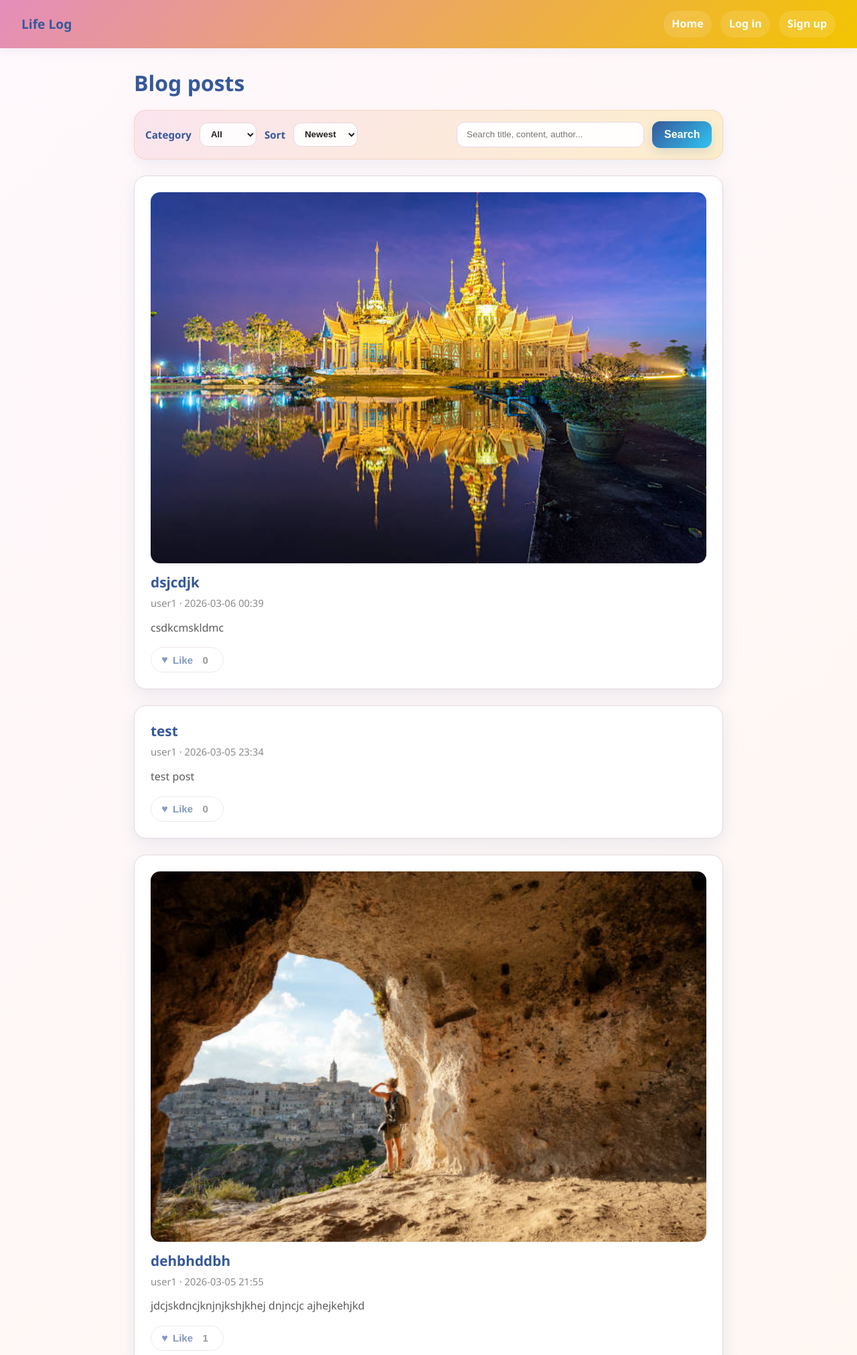
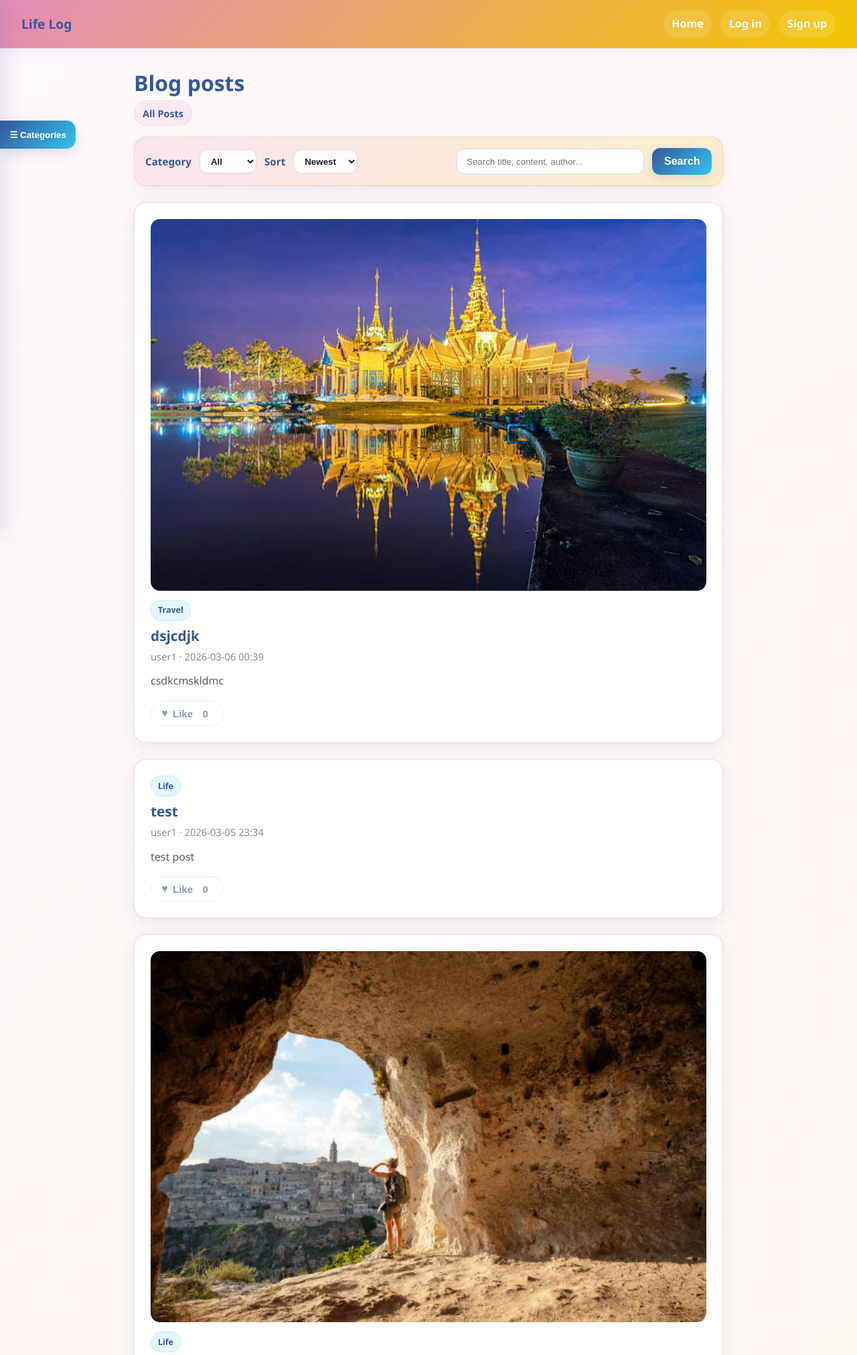
Before and after one commit to Qitan666/life_log, a Django app: page / in a window 1280 px wide. Shown: the top 2023 px of the page at 67% size. Run offline with Django 5.2, Linux system fonts and the light colour scheme; data comes from the database, SQL or seed files in the repository; both versions use the stored data as it was after the commit.

Commit message:
add a category sidebar

```diff
--- a/blog/views.py
+++ b/blog/views.py
@@ -7,11 +7,18 @@ from django.http import JsonResponse
 from .models import Post, Comment
 from .forms import PostForm, CommentForm
 
+from django.shortcuts import render
+from django.db.models import Q, Count
+from django.core.paginator import Paginator
+from .models import Post
+
+
 def post_list(request):
     qs = Post.objects.filter(is_published=True)
+
     category = request.GET.get('category', '').strip()
     q = request.GET.get('q', '').strip()
-    sort = request.GET.get('sort', 'new').strip()  # new / old / popular
+    sort = request.GET.get('sort', 'new').strip()
 
     if category:
         qs = qs.filter(category=category)
@@ -26,9 +33,8 @@ def post_list(request):
     if sort == 'old':
         qs = qs.order_by('created_at')
     elif sort == 'popular':
-        # 如果你还没做 likes，就先按 created_at 退化处理
         if hasattr(Post, 'likes'):
-            qs = qs.order_by('-likes__count', '-created_at')
+            qs = qs.annotate(like_total=Count('likes')).order_by('-like_total', '-created_at')
         else:
             qs = qs.order_by('-created_at')
     else:
@@ -37,9 +43,15 @@ def post_list(request):
     paginator = Paginator(qs, 8)
     page_number = request.GET.get('page')
     page_obj = paginator.get_page(page_number)
+
     categories = Post.CATEGORY_CHOICES
+
+    current_category_label = 'All Posts'
+    if category:
+        category_map = dict(Post.CATEGORY_CHOICES)
+        current_category_label = category_map.get(category, 'Filtered Posts')
+
     liked_post_ids = set()
-
     if request.user.is_authenticated and hasattr(request.user, 'liked_posts'):
         liked_post_ids = set(request.user.liked_posts.values_list('id', flat=True))
 
@@ -47,6 +59,7 @@ def post_list(request):
         'page_obj': page_obj,
         'categories': categories,
         'selected_category': category,
+        'current_category_label': current_category_label,
         'q': q,
         'sort': sort,
         'liked_post_ids': liked_post_ids,
--- a/static/css/site.css
+++ b/static/css/site.css
@@ -880,3 +880,167 @@ input[type="checkbox"] {
         max-width: 100%;
     }
 }
+
+/* ===== Sidebar category ===== */
+.category-handle {
+    position: fixed;
+    left: 0;
+    top: 180px;
+    z-index: 50;
+
+    border: none;
+    border-radius: 0 14px 14px 0;
+    padding: 0.85rem 0.9rem;
+    background: linear-gradient(135deg, var(--site-primary) 0%, var(--site-cyan) 100%);
+    color: #fff;
+    font-weight: 700;
+    cursor: pointer;
+    box-shadow: 0 8px 18px rgba(53, 88, 154, 0.16);
+    transition: transform 0.18s ease, box-shadow 0.18s ease;
+}
+
+.category-handle:hover {
+    transform: translateX(2px);
+    box-shadow: 0 10px 22px rgba(53, 88, 154, 0.20);
+}
+
+.category-sidebar {
+    position: fixed;
+    top: 0;
+    left: 0;
+    width: 280px;
+    max-width: 85vw;
+    height: 100vh;
+    z-index: 60;
+
+    background: linear-gradient(180deg, #FFF8FC 0%, #FDF7EC 100%);
+    border-right: 1px solid rgba(233, 120, 42, 0.16);
+    box-shadow: 10px 0 28px rgba(53, 88, 154, 0.12);
+
+    transform: translateX(-100%);
+    transition: transform 0.28s ease;
+}
+
+.category-sidebar.open {
+    transform: translateX(0);
+}
+
+.category-sidebar-inner {
+    padding: 1.25rem 1rem;
+}
+
+.category-sidebar-head {
+    display: flex;
+    align-items: center;
+    justify-content: space-between;
+    gap: 1rem;
+    margin-bottom: 1rem;
+}
+
+.category-sidebar-head h3 {
+    margin: 0;
+    color: var(--site-primary);
+    font-size: 1.15rem;
+}
+
+.category-close-btn {
+    border: none;
+    background: transparent;
+    color: var(--site-primary);
+    font-size: 1.5rem;
+    line-height: 1;
+    cursor: pointer;
+}
+
+.category-nav {
+    display: flex;
+    flex-direction: column;
+    gap: 0.45rem;
+}
+
+.category-link {
+    display: block;
+    padding: 0.75rem 0.9rem;
+    border-radius: 12px;
+    color: var(--site-primary);
+    font-weight: 700;
+    background: rgba(255, 255, 255, 0.72);
+    border: 1px solid rgba(53, 88, 154, 0.06);
+}
+
+.category-link:hover {
+    color: var(--site-primary);
+    background: rgba(229, 141, 187, 0.12);
+}
+
+.category-link.active {
+    background: linear-gradient(135deg, rgba(229, 141, 187, 0.18) 0%, rgba(243, 196, 0, 0.18) 100%);
+    border-color: rgba(233, 120, 42, 0.18);
+    box-shadow: 0 6px 16px rgba(53, 88, 154, 0.06);
+}
+
+.category-backdrop {
+    position: fixed;
+    inset: 0;
+    z-index: 55;
+    background: rgba(31, 31, 31, 0.18);
+    opacity: 0;
+    visibility: hidden;
+    transition: opacity 0.25s ease, visibility 0.25s ease;
+}
+
+.category-backdrop.show {
+    opacity: 1;
+    visibility: visible;
+}
+
+/* ===== Current category display ===== */
+.page-head-row {
+    display: flex;
+    justify-content: space-between;
+    align-items: center;
+    gap: 1rem;
+    margin-bottom: 1rem;
+}
+
+.current-category-chip {
+    display: inline-flex;
+    align-items: center;
+    gap: 0.4rem;
+    padding: 0.4rem 0.75rem;
+    border-radius: 999px;
+    background: rgba(229, 141, 187, 0.14);
+    border: 1px solid rgba(229, 141, 187, 0.22);
+    color: var(--site-primary);
+    font-weight: 700;
+    font-size: 0.9rem;
+}
+
+/* ===== Post category badge ===== */
+.post-card-topline {
+    margin-bottom: 0.55rem;
+}
+
+.post-category-badge {
+    display: inline-block;
+    padding: 0.28rem 0.62rem;
+    border-radius: 999px;
+    background: rgba(50, 196, 242, 0.14);
+    color: var(--site-primary);
+    font-size: 0.78rem;
+    font-weight: 700;
+    border: 1px solid rgba(50, 196, 242, 0.20);
+}
+
+@media (max-width: 640px) {
+    .category-handle {
+        top: 150px;
+        padding: 0.75rem 0.8rem;
+        font-size: 0.9rem;
+    }
+
+    .page-head-row {
+        flex-direction: column;
+        align-items: flex-start;
+    }
+}
--- a/static/js/site.js
+++ b/static/js/site.js
@@ -1,4 +1,5 @@
 document.addEventListener("DOMContentLoaded", function () {
+    // ===== Like button =====
     const likeButtons = document.querySelectorAll(".like-btn");
     const csrfTokenMeta = document.querySelector('meta[name="csrf-token"]');
     const csrfToken = csrfTokenMeta ? csrfTokenMeta.getAttribute("content") : "";
@@ -42,8 +43,38 @@ document.addEventListener("DOMContentLoaded", function () {
                 void button.offsetWidth;
                 button.classList.add("pop");
             } catch (error) {
-                console.error(error);
+                console.error("like error:", error);
             }
         });
     });
+
+    // ===== Sidebar toggle =====
+    const sidebar = document.getElementById("categorySidebar");
+    const sidebarToggle = document.getElementById("sidebarToggle");
+    const sidebarClose = document.getElementById("sidebarClose");
+    const sidebarBackdrop = document.getElementById("sidebarBackdrop");
+
+    function openSidebar() {
+        if (!sidebar) return;
+        sidebar.classList.add("open");
+        if (sidebarBackdrop) sidebarBackdrop.classList.add("show");
+    }
+
+    function closeSidebar() {
+        if (!sidebar) return;
+        sidebar.classList.remove("open");
+        if (sidebarBackdrop) sidebarBackdrop.classList.remove("show");
+    }
+
+    if (sidebarToggle) {
+        sidebarToggle.addEventListener("click", openSidebar);
+    }
+
+    if (sidebarClose) {
+        sidebarClose.addEventListener("click", closeSidebar);
+    }
+
+    if (sidebarBackdrop) {
+        sidebarBackdrop.addEventListener("click", closeSidebar);
+    }
 });
--- a/templates/blog/post_list.html
+++ b/templates/blog/post_list.html
@@ -1,18 +1,60 @@
 {% extends 'base.html' %}
 {% block title %}Home - Life Log{% endblock %}
+
 {% block content %}
 
-<h1 class="section-title">Blog posts</h1>
+<button type="button" id="sidebarToggle" class="category-handle" aria-label="Open category sidebar">
+    ☰ Categories
+</button>
+
+<aside id="categorySidebar" class="category-sidebar">
+    <div class="category-sidebar-inner">
+        <div class="category-sidebar-head">
+            <h3>Post Categories</h3>
+            <button type="button" id="sidebarClose" class="category-close-btn" aria-label="Close sidebar">×</button>
+        </div>
+
+        <nav class="category-nav">
+            <a href="{% url 'blog:post_list' %}?q={{ q }}&sort={{ sort }}"
+               class="category-link {% if not selected_category %}active{% endif %}">
+                All Posts
+            </a>
+
+            {% for value, label in categories %}
+                <a href="{% url 'blog:post_list' %}?category={{ value }}&q={{ q }}&sort={{ sort }}"
+                   class="category-link {% if selected_category == value %}active{% endif %}">
+                    {{ label }}
+                </a>
+            {% endfor %}
+        </nav>
+    </div>
+</aside>
+
+<div id="sidebarBackdrop" class="category-backdrop"></div>
+
+<div class="page-head-row">
+    <div>
+        <h1 class="section-title" style="margin-bottom: 0.4rem;">Blog posts</h1>
+        <div class="current-category-chip">{{ current_category_label }}</div>
+    </div>
+</div>
 
 <form class="filter-bar" method="get" action="">
     <div class="filter-left">
         <label class="filter-label" for="category">Category</label>
         <select id="category" name="category" class="filter-select">
-            <option value="">All</option>
-            {% for value,label in categories %}
-                <option value="{{ value }}" {% if selected_category == value %}selected{% endif %}>
-                    {{ label }}
-                </option>
+            {% if not selected_category %}
+                <option value="" selected>All</option>
+            {% else %}
+                <option value="">All</option>
+            {% endif %}
+
+            {% for value, label in categories %}
+                {% if selected_category == value %}
+                    <option value="{{ value }}" selected>{{ label }}</option>
+                {% else %}
+                    <option value="{{ value }}">{{ label }}</option>
+                {% endif %}
             {% endfor %}
         </select>
 
@@ -61,13 +103,20 @@
                 {% if post.image %}
                     <img src="{{ post.image.url }}" alt="{{ post.title }}" class="post-image">
                 {% endif %}
+
+                <div class="post-card-topline">
+                    <span class="post-category-badge">
+                        {{ post.get_category_display }}
+                    </span>
+                </div>
+
                 <h3 class="post-title">{{ post.title }}</h3>
                 <p class="post-meta">{{ post.author.username }} · {{ post.created_at|date:"Y-m-d H:i" }}</p>
                 <p class="post-excerpt">{{ post.content|truncatewords:30 }}</p>
             </a>
 
-            <div class="post-actions-bar">
-                {% if user.is_authenticated %}
+            {% if user.is_authenticated %}
+                <div class="post-actions-bar">
                     <button
                         type="button"
                         class="like-btn {% if post.id in liked_post_ids %}liked{% endif %}"
@@ -78,7 +127,9 @@
                         <span class="like-text">Like</span>
                         <span class="like-count">{{ post.total_likes }}</span>
                     </button>
-                {% else %}
+                </div>
+            {% else %}
+                <div class="post-actions-bar">
                     <button
                         type="button"
                         class="like-btn"
@@ -89,17 +140,15 @@
                         <span class="like-text">Like</span>
                         <span class="like-count">{{ post.total_likes }}</span>
                     </button>
-                {% endif %}
-            </div>
+                </div>
+            {% endif %}
         </article>
     {% empty %}
         <div class="card">
             <p class="empty-text">
-                No posts yet.
+                No posts found in this category.
                 {% if user.is_authenticated %}
                     <a href="{% url 'blog:post_create' %}">Write the first one</a>
-                {% else %}
-                    Log in to publish your first post.
                 {% endif %}
             </p>
         </div>
@@ -130,27 +179,21 @@
         <div class="ad-card ad-card-main">
             <div class="ad-icon">✨</div>
             <h3>Writer’s Toolkit</h3>
-            <p>
-                Explore writing prompts, mood templates, reflection starters, and creative exercises for your next post.
-            </p>
+            <p>Explore writing prompts, reflection starters, and creative exercises for your next post.</p>
             <a href="#" class="ad-link">Explore toolkit →</a>
         </div>
 
         <div class="ad-card ad-card-soft-blue">
             <div class="ad-icon">📝</div>
             <h3>Weekly Picks</h3>
-            <p>
-                Read featured stories and community favorites selected from the latest posts.
-            </p>
+            <p>Read featured stories and community favorites selected from the latest posts.</p>
             <a href="#" class="ad-link">See highlights →</a>
         </div>
 
         <div class="ad-card ad-card-soft-pink">
             <div class="ad-icon">🌈</div>
             <h3>Creative Corner</h3>
-            <p>
-                Save inspiration, mini notes, and colorful ideas in a space built for visual thinking.
-            </p>
+            <p>Save inspiration, mini notes, and colorful ideas in a space built for visual thinking.</p>
             <a href="#" class="ad-link">Discover more →</a>
         </div>
 
@@ -158,9 +201,7 @@
             <div class="ad-wide-text">
                 <p class="ad-mini-label">Stay inspired</p>
                 <h3>Join the Life Log digest</h3>
-                <p>
-                    Get selected posts, journaling ideas, and gentle reminders delivered weekly.
-                </p>
+                <p>Get selected posts, journaling ideas, and gentle reminders delivered weekly.</p>
             </div>
             <form class="ad-form" action="#" method="get">
                 <input type="email" placeholder="Enter your email">
```
Also changed, not shown: db.sqlite3, media/post_images/istockphoto-480556950-612x612.jpg (added).
